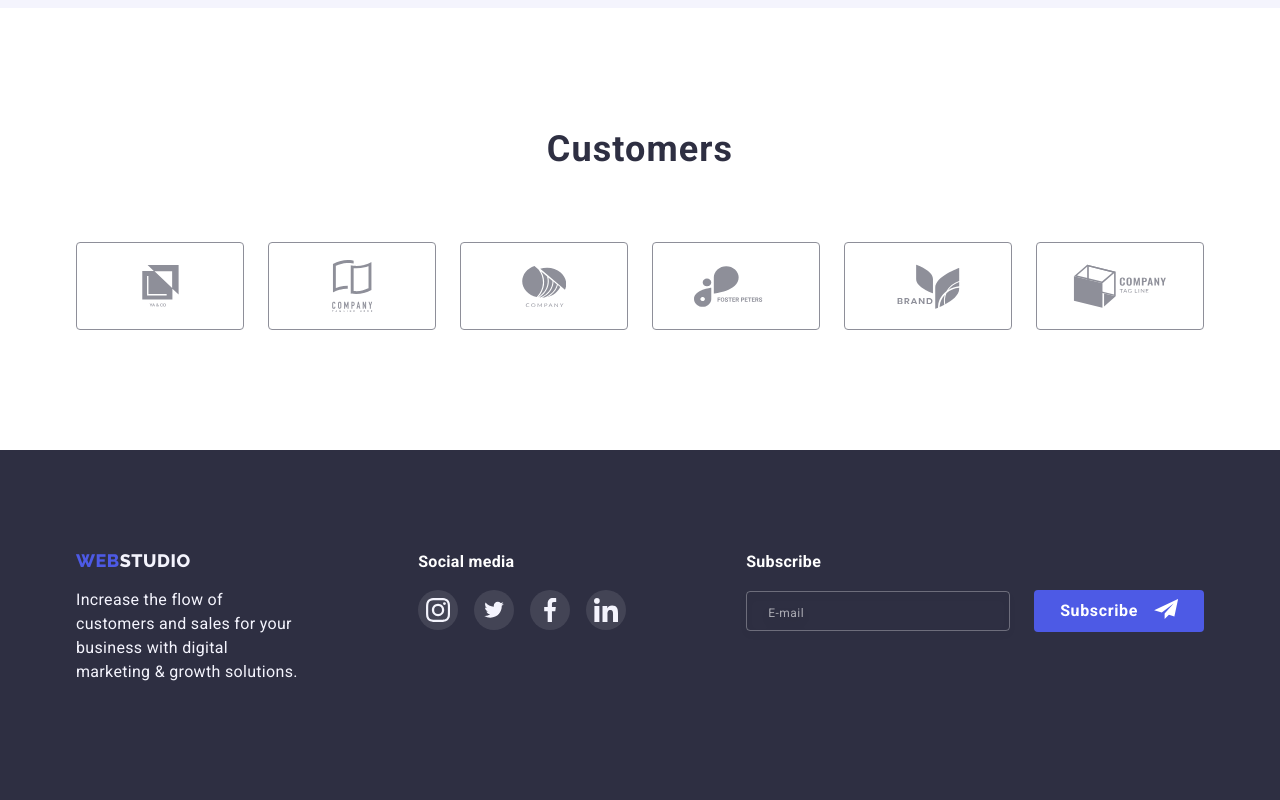
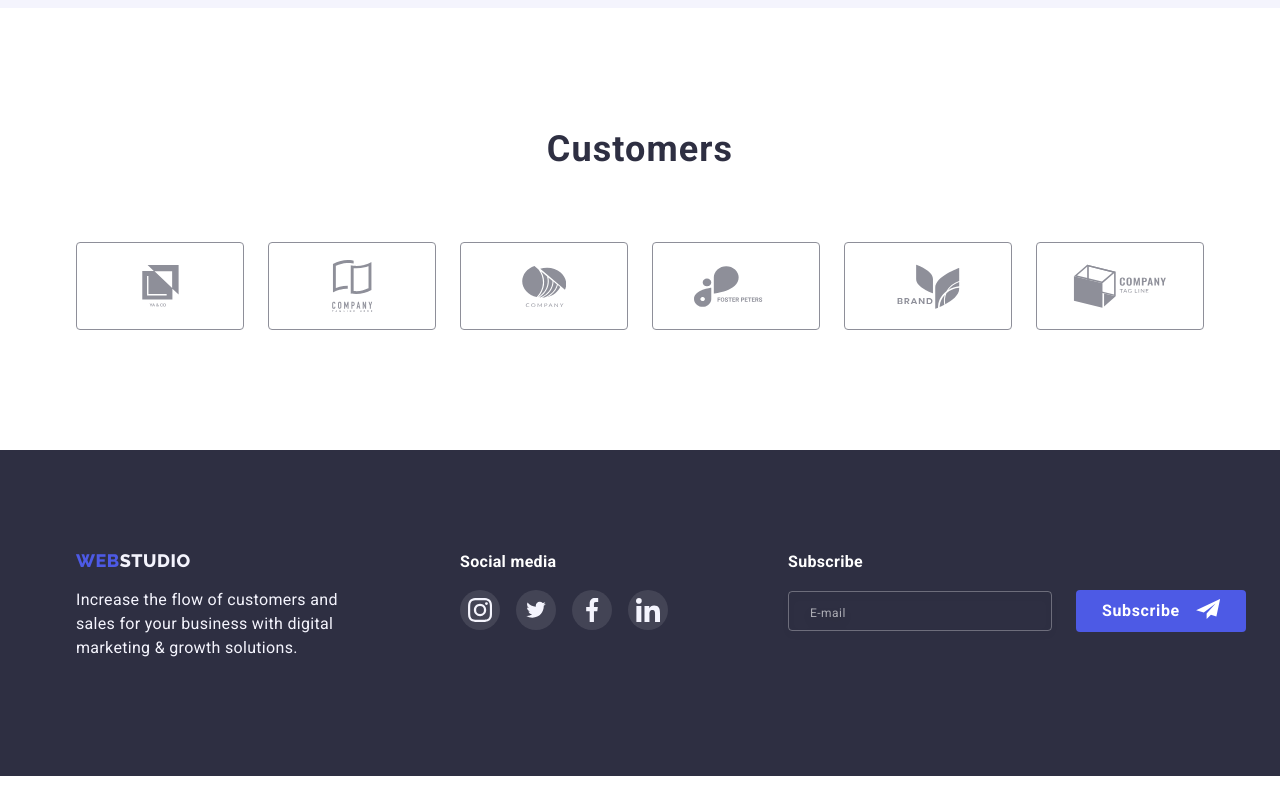
Before and after one commit to Chekos10/goit-markup-hw-06, a plain HTML site: page index.html in a window 1280 px wide. Shown: the part 2489-3289 px from the top of the page. After the commit the page ends 3265 px from the top, so only its background shows below. Drawn offline with nearby package versions, Linux system fonts and the light colour scheme.

Commit message:
final-fourth

```diff
--- a/css/style.css
+++ b/css/style.css
@@ -630,6 +630,7 @@ img {
   font-size: 16px;
   line-height: 1.5;
   letter-spacing: 0.02em;
+  min-width: 264px;
 }
 .tittle-social {
   font-weight: 600;
```
